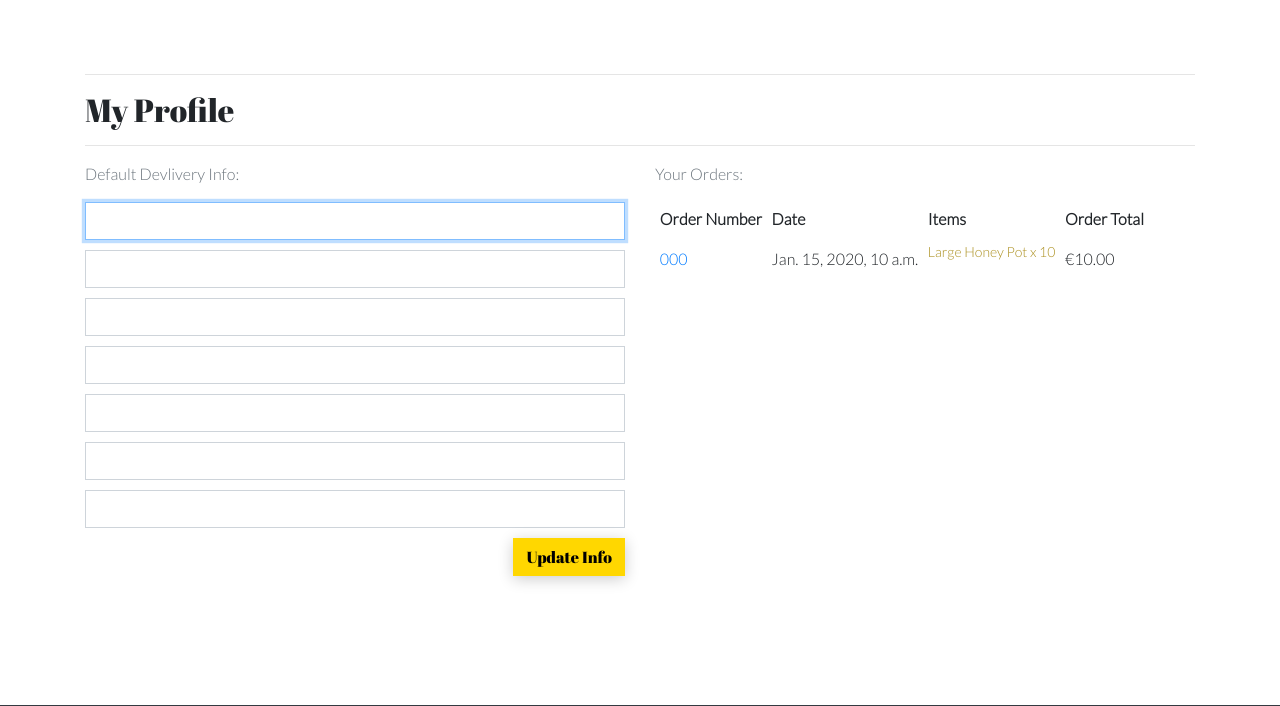
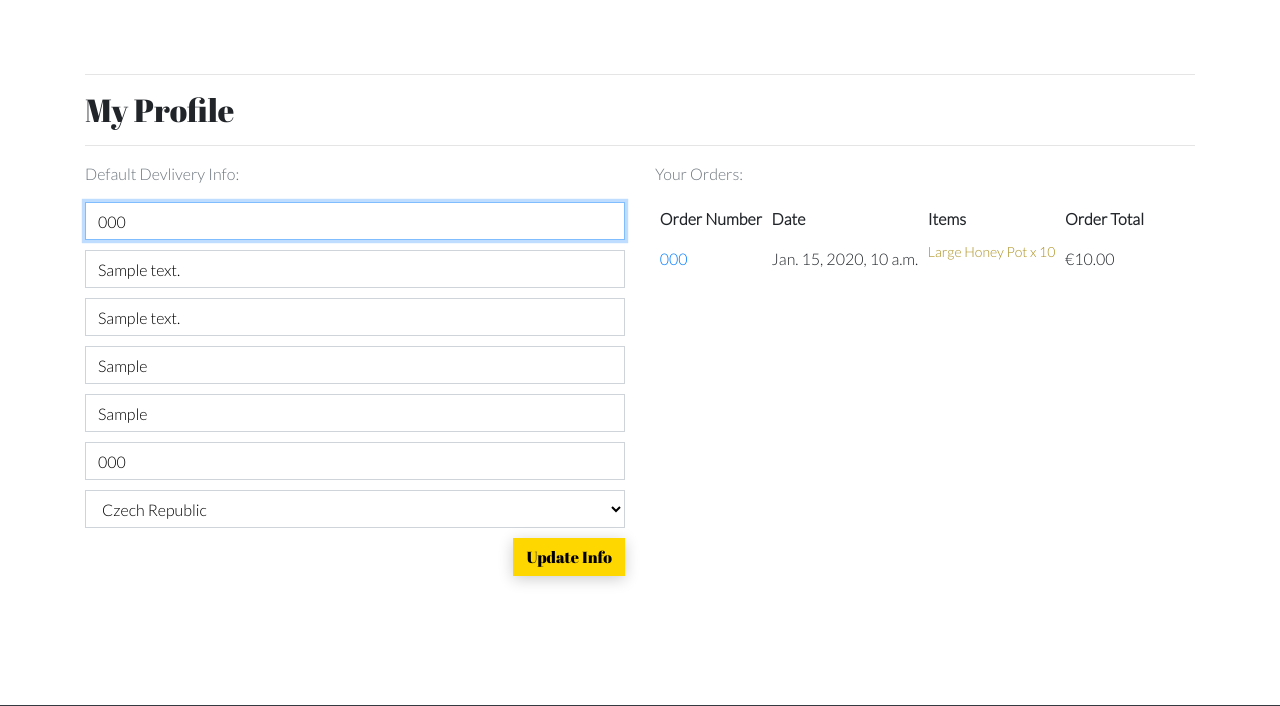
Before and after one commit to Code-Institute-Submissions/MaksimB96-PP5_E-Com.2, a Django app: page /profiles/ in a window 1280 px wide. Shown: the part 95-801 px from the top of the page. Run offline with Django 3.2, Linux system fonts and the light colour scheme; a user stored in the database is signed in; data comes from the database, SQL or seed files in the repository; tables that the repository leaves empty hold one stand-in row (values such as "Sample post"); some libraries are stand-ins or nearby versions.

Commit message:
FFinih final changes

```diff
--- a/profiles/static/profiles/css/profile.css
+++ b/profiles/static/profiles/css/profile.css
@@ -1,7 +1,7 @@
 /* --------------------update form */
 
 #profile-update-form .form-control {
-    color: #0000;
+    color: #000000;
 }
 
 #profile-update-form input::placeholder {
@@ -10,7 +10,7 @@
 
 #id_default_country,
 #id_default_country option:not(:first-child) {
-    color: #000;
+    color: #000000;
 }
 
 #id_default_country option:first-child {
```
